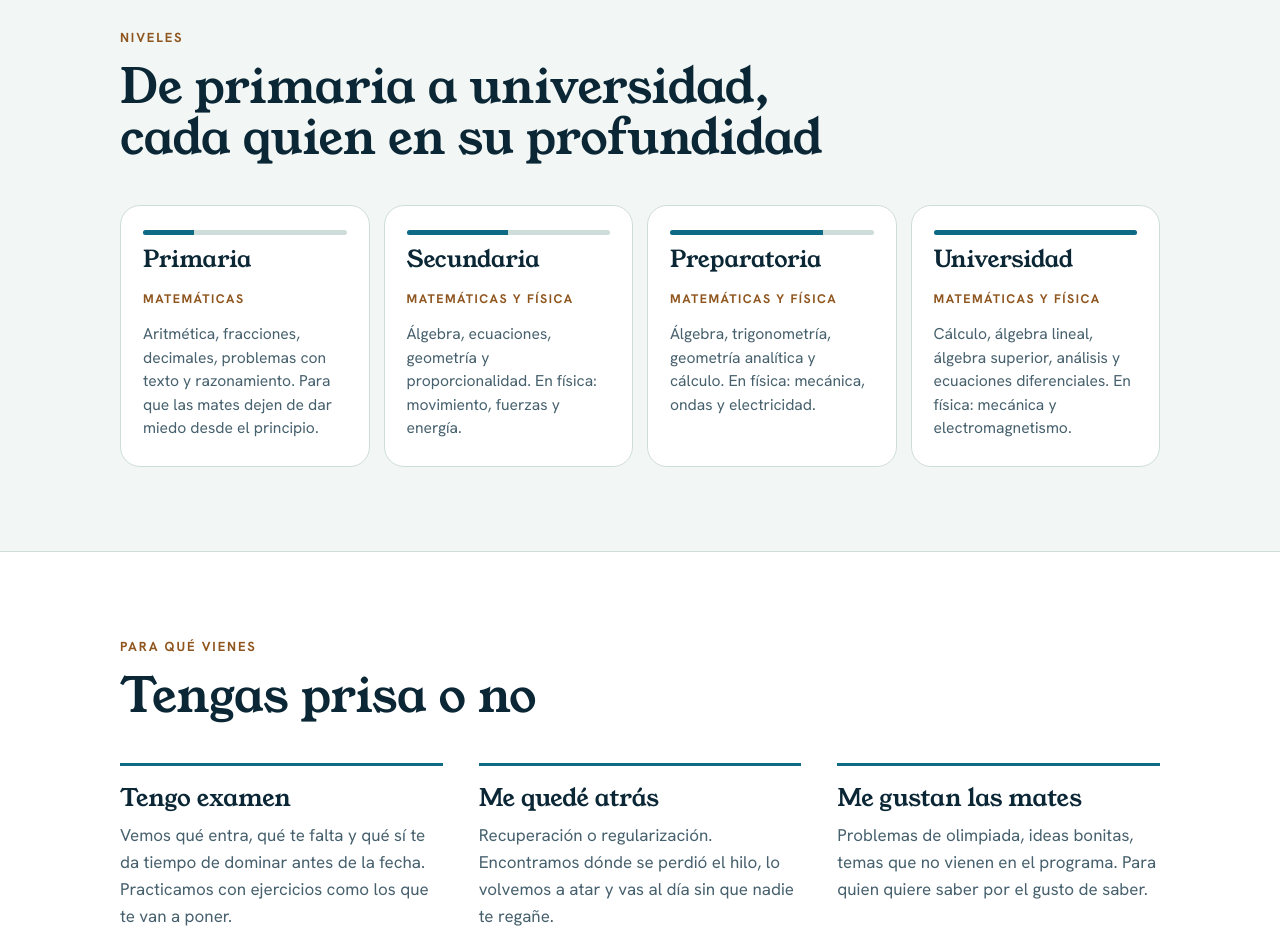
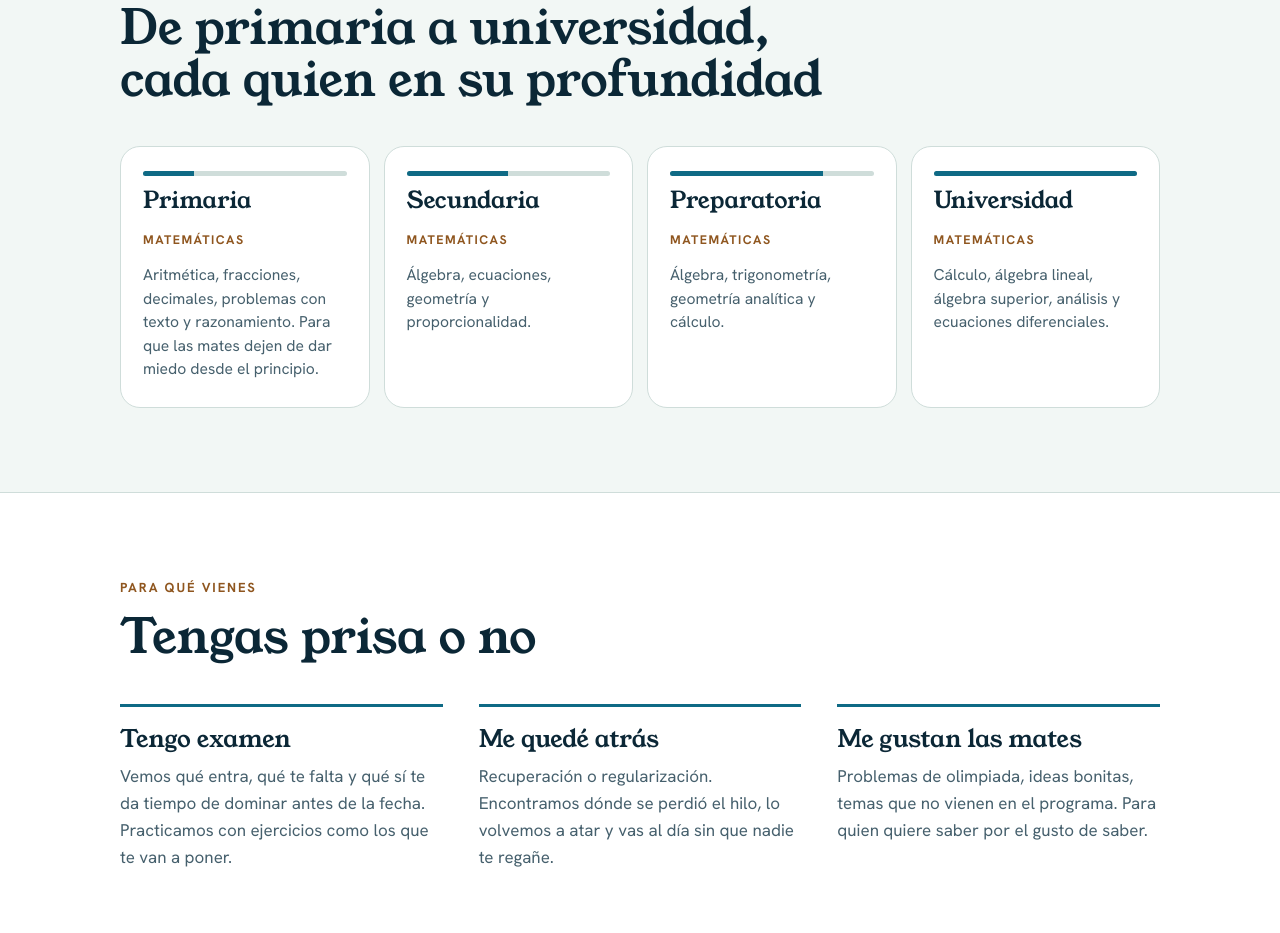
Before and after one commit to astrolemonmarafk/marea-creciente, a plain HTML site: page index.html in a window 1280 px wide. Shown: the part 1597-2530 px from the top of the page. Drawn offline with Linux system fonts and the light colour scheme.

Commit message:
Delete physics

```diff
--- a/index.html
+++ b/index.html
@@ -43,7 +43,7 @@
             <path d="M0 48Q8 42 16 48T32 48T48 48T64 48V64H0Z" fill="#0F6A85" opacity=".95"/>
           </g>
         </svg>
-        <span class="brand-text"><span>Marea Creciente</span><small>Asesorías de matemáticas y física</small></span>
+        <span class="brand-text"><span>Marea Creciente</span><small>Asesorías de matemáticas en línea.</small></span>
       </a>
       <div class="navlinks">
         <a class="navlink" href="blog/">Blog</a>
@@ -56,9 +56,9 @@
     <!-- Ya puedes tocar -->
     <div class="hero-grid">
       <div>
-        <p class="eyebrow">Asesorías de matemáticas y física en línea</p>
+        <p class="eyebrow">Asesorías de matemáticas en línea</p>
         <h1>Para abrir la nuez no hace falta el martillo. <em>Deja que suba el mar.</em></h1>
-        <p class="lead">Asesorías en línea de matemáticas y física, de primaria a universidad. Entendemos las cosas con calma, desde la base, hasta que el problema deja de sentirse duro.</p>
+        <p class="lead">Asesorías en línea de matemáticas, de primaria a universidad.</p>
         <div class="cta">
           <a class="btn js-wa" href="#" data-msg="Hola, vi Marea Creciente y quiero info sobre las asesorías.">
             <svg aria-hidden="true"><use href="#wa"/></svg>Escríbenos por WhatsApp
@@ -66,7 +66,7 @@
           <a class="btn ghost" href="#niveles">Ver niveles</a>
         </div>
         <ul class="tags">
-          <li>Matemáticas</li><li>Física</li><li>100% en línea</li>
+          <li>Matemáticas</li><li>100% en línea</li>
         </ul>
       </div>
 
@@ -122,20 +122,20 @@
         <article class="level">
           <div class="depth" aria-hidden="true"><b style="--w:50%"></b></div>
           <h3>Secundaria</h3>
-          <h4>Matemáticas y física</h4>
-          <p>Álgebra, ecuaciones, geometría y proporcionalidad. En física: movimiento, fuerzas y energía.</p>
+          <h4>Matemáticas</h4>
+          <p>Álgebra, ecuaciones, geometría y proporcionalidad.</p>
         </article>
         <article class="level">
           <div class="depth" aria-hidden="true"><b style="--w:75%"></b></div>
           <h3>Preparatoria</h3>
-          <h4>Matemáticas y física</h4>
-          <p>Álgebra, trigonometría, geometría analítica y cálculo. En física: mecánica, ondas y electricidad.</p>
+          <h4>Matemáticas</h4>
+          <p>Álgebra, trigonometría, geometría analítica y cálculo.</p>
         </article>
         <article class="level">
           <div class="depth" aria-hidden="true"><b style="--w:100%"></b></div>
           <h3>Universidad</h3>
-          <h4>Matemáticas y física</h4>
-          <p>Cálculo, álgebra lineal, álgebra superior, análisis y ecuaciones diferenciales. En física: mecánica y electromagnetismo.</p>
+          <h4>Matemáticas</h4>
+          <p>Cálculo, álgebra lineal, álgebra superior, análisis y ecuaciones diferenciales.</p>
         </article>
       </div>
     </div>
@@ -233,7 +233,7 @@
     </a>
     <p class="num" id="numtext"></p>
     <footer>
-      <span>Marea Creciente · Asesorías de matemáticas y física en línea</span>
+      <span>Marea Creciente · Asesorías de matemáticas en línea</span>
       <span>© 2026</span>
     </footer>
   </div>
```
